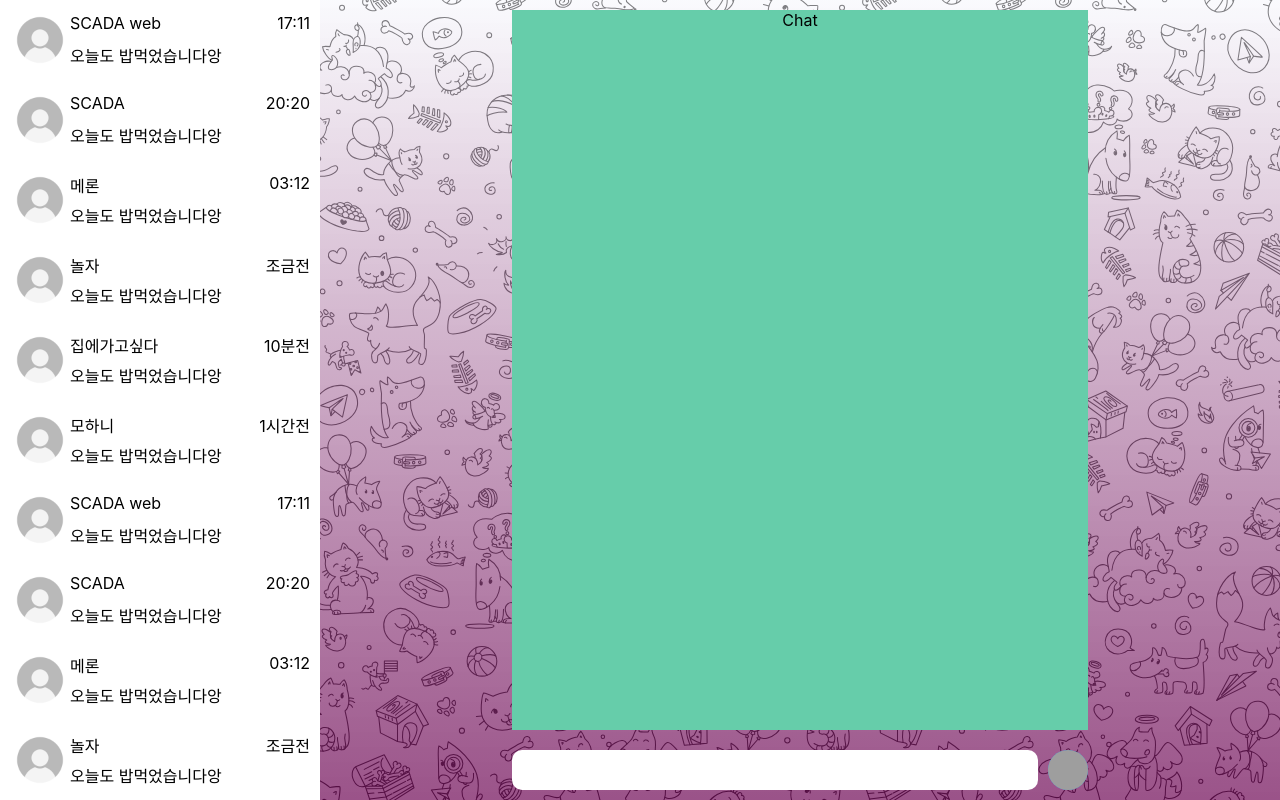
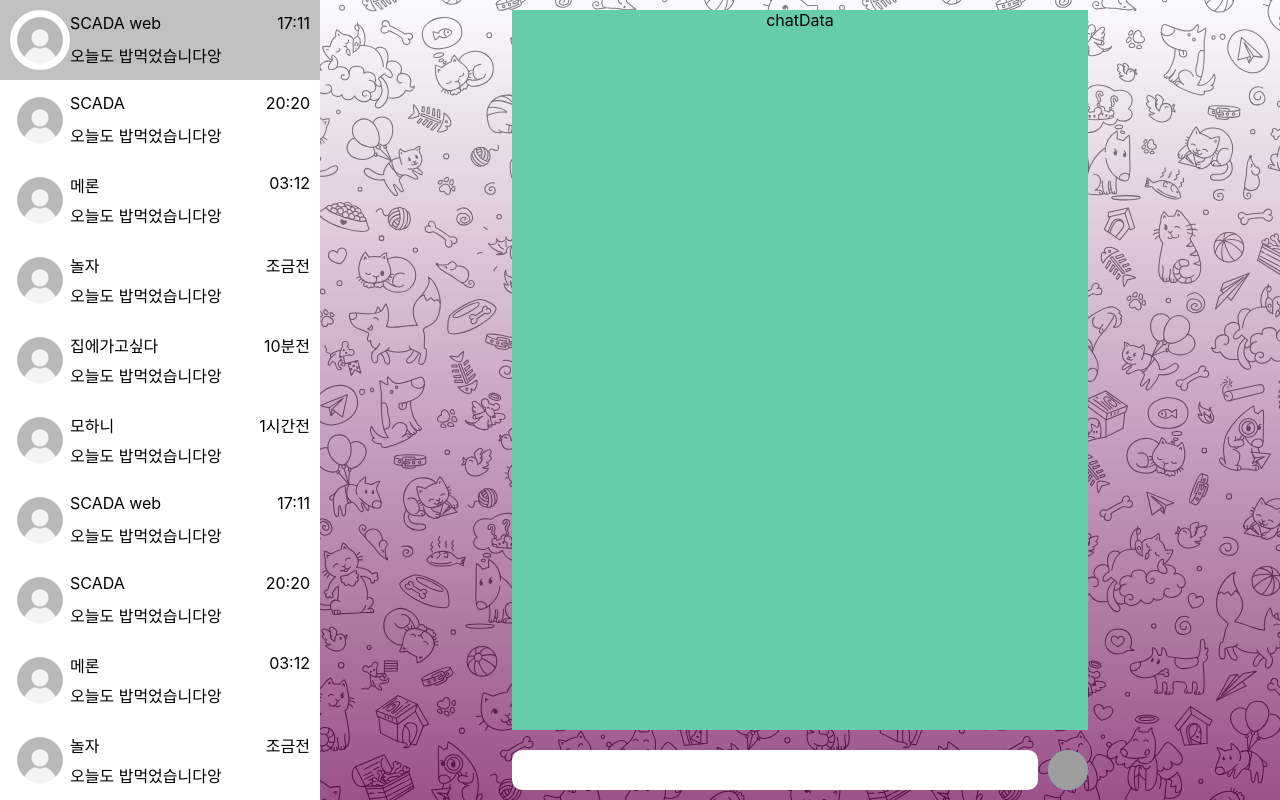
Before and after one commit to imode7/ts-chat, a React (Create React App) app: page / in a window 1280 px wide. Built offline with nearby package versions, Linux system fonts and the light colour scheme; grey boxes are pictures that could not be loaded.

Commit message:
왼쪽 채팅목록 호버 및 css 적용

```diff
--- a/src/FrontPage.tsx
+++ b/src/FrontPage.tsx
@@ -1,7 +1,15 @@
 import React from "react";
 
 const chatJson = [
-  { roomName: "SCADA web", chatMember: ["명훈", "화희"], date: "17:11" },
+  {
+    roomName: "SCADA web",
+    chatMember: ["명훈", "화희"],
+    date: "17:11",
+    chat: [
+      { talker: "명훈", context: "오늘 밥 먹었니?" },
+      { talker: "화희", context: "응 나는 밥 먹었어" },
+    ],
+  },
   { roomName: "SCADA ", chatMember: ["명훈", "화희"], date: "20:20" },
   { roomName: "메론", chatMember: ["명훈", "화희"], date: "03:12" },
   { roomName: "놀자", chatMember: ["명훈", "화희"], date: "조금전" },
@@ -12,10 +20,25 @@ const chatJson = [
   { roomName: "메론", chatMember: ["명훈", "화희"], date: "03:12" },
   { roomName: "놀자", chatMember: ["명훈", "화희"], date: "조금전" },
   { roomName: "집에가고싶다", chatMember: ["명훈", "화희"], date: "10분전" },
-  { roomName: "모하니", chatMember: ["명훈", "화희"], date: "1시간전" },
+  {
+    roomName: "모하니",
+    chatMember: ["명훈", "화희"],
+    date: "1시간전",
+  },
 ];
 
+interface RoomInfo {
+  roomName: string;
+  chatMember: string[];
+  chat?: object[];
+  date: string;
+}
+
 const FrontPage = () => {
+  function getRoomInfo(param: RoomInfo) {
+    console.log(param);
+  }
+
   return (
     <>
       <div
@@ -35,10 +58,11 @@ const FrontPage = () => {
           }}
         >
           {/* 개별 채팅방들 */}
-          {chatJson.map((param, idx) => {
+          {chatJson.map((param: RoomInfo, idx) => {
             return (
               <ul
                 key={idx}
+                onClick={() => getRoomInfo(param)}
                 style={{
                   display: "flex",
                   height: "10vh",
@@ -96,6 +120,7 @@ const FrontPage = () => {
           }}
         >
           <div
+            id="chatArea"
             style={{
               display: "flex",
               height: "90vh",
@@ -104,7 +129,7 @@ const FrontPage = () => {
               backgroundColor: "mediumaquamarine",
             }}
           >
-            Chat
+            chatData
           </div>
           <div
             style={{
--- a/src/index.css
+++ b/src/index.css
@@ -24,3 +24,8 @@ body {
     background-image: url('https://cdn2.iconfinder.com/data/icons/network-communications-glyph/32/send_message_telegram_paperplane_plane-512.png');
     background-size: contain;
 }
+
+ul:hover {
+    background: silver;
+    cursor: pointer;
+}
```
